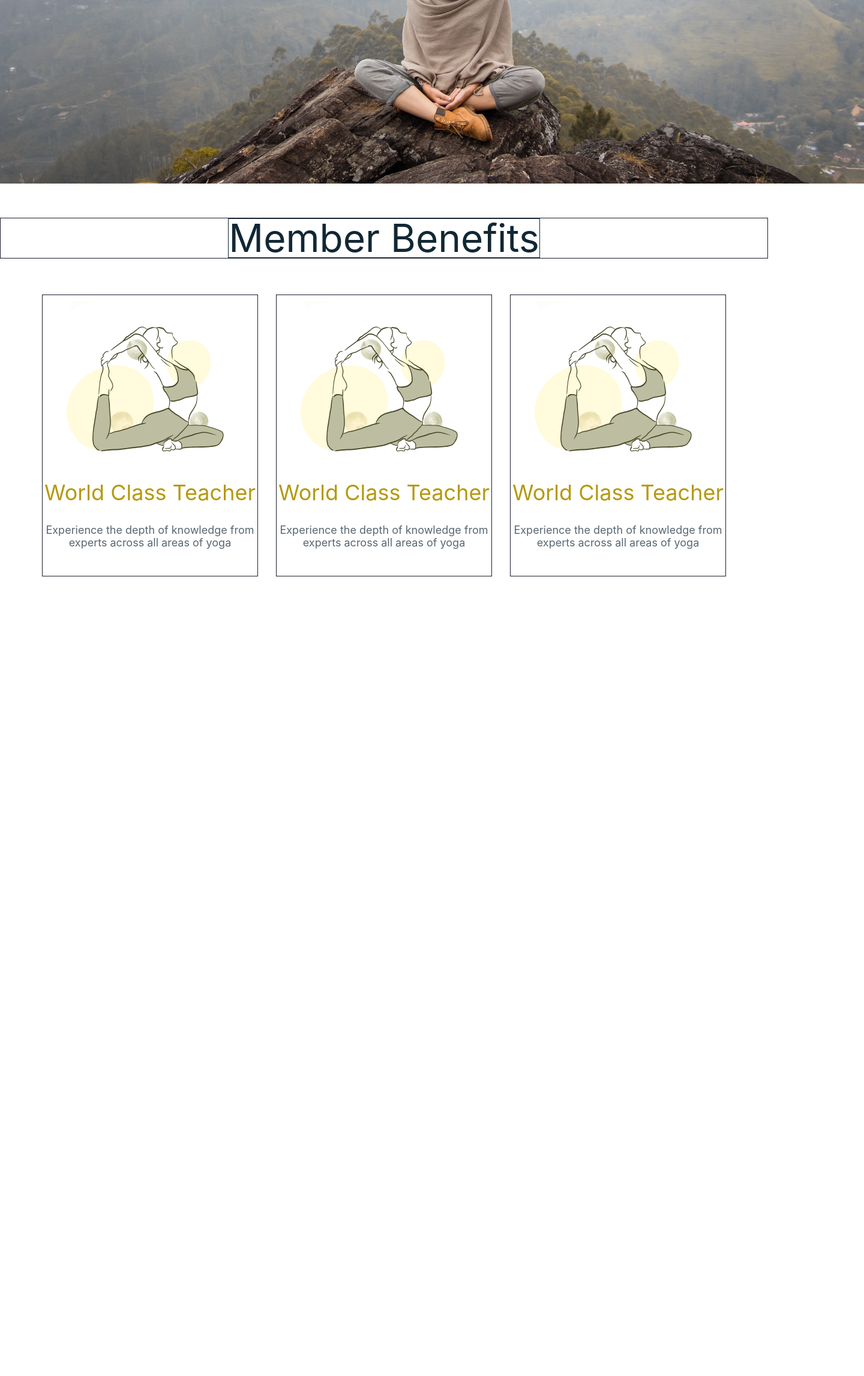
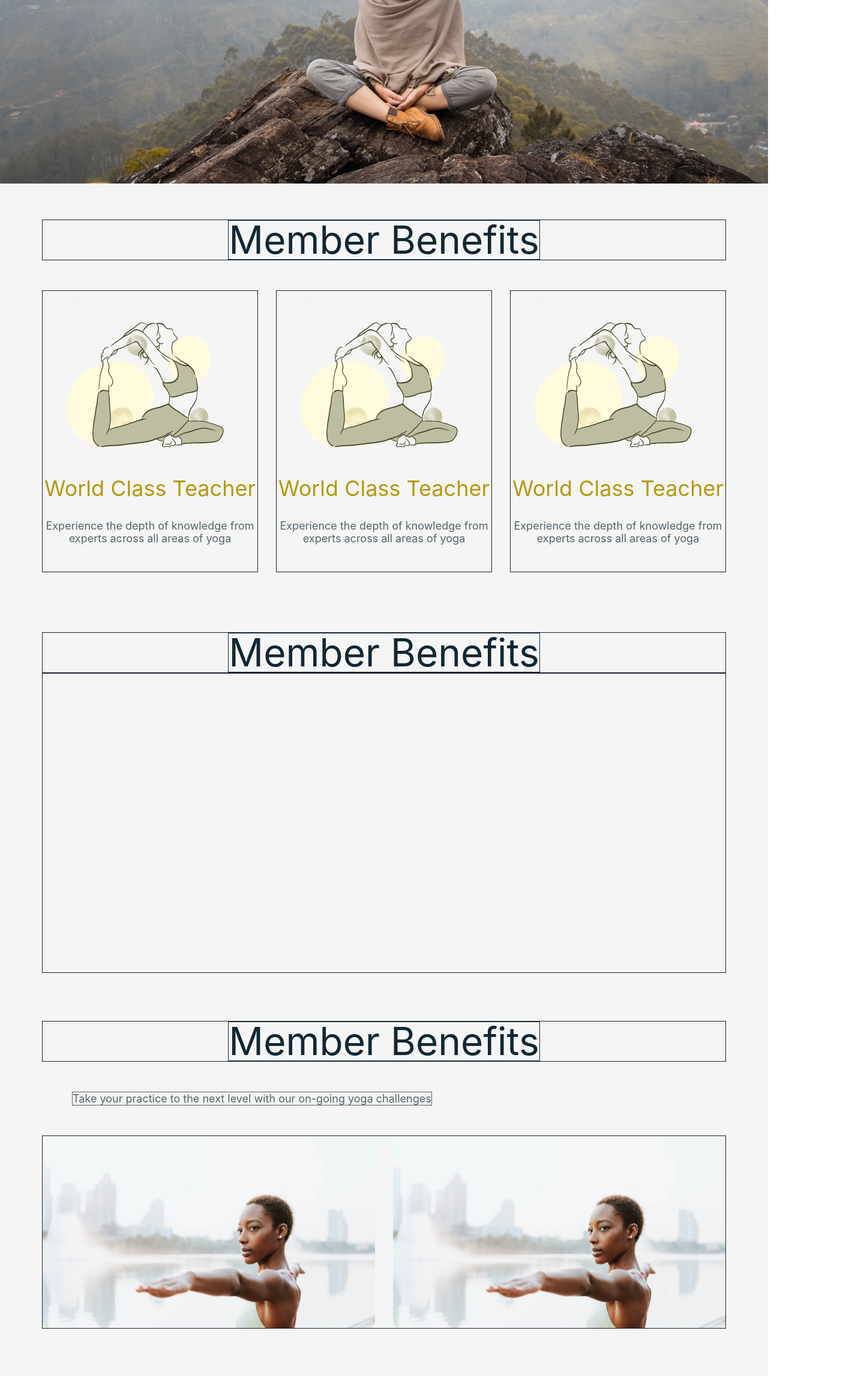
Before and after one commit to antaresdevlight/yoga, a Next.js app: page / in a window 1280 px wide. Shown: the part 467-2761 px from the top of the page at 60% size, 1440 px wide, since content can reach past the window. Before the commit the page ends 1545 px from the top, so only its background shows below. Built offline with nearby package versions, Linux system fonts and the light colour scheme.

Commit message:
new sections

```diff
--- a/pages/index.tsx
+++ b/pages/index.tsx
@@ -2,13 +2,28 @@ import { Flex, Text } from "@chakra-ui/react";
 
 import TopSection from "@/src/sections/TopSection";
 import BenefitsSection from "@/src/sections/BenefitsSection";
+import ChallengeSection from "@/src/sections/ChallengeSection";
+import CoursesSection from "@/src/sections/CoursesSection";
+import TeachersSection from "@/src/sections/TeachersSection";
+import EmpowermentSection from "@/src/sections/EmpowermentSection";
+import ImageAndCardSection from "@/src/sections/ImageAndCardSection";
 
 function Home() {
   return (
-    <Flex direction="column">
+    <Flex direction="column" bg="#f5f5f5">
       <TopSection />
 
       <BenefitsSection />
+
+      <ImageAndCardSection />
+
+      <ChallengeSection />
+
+      <CoursesSection />
+
+      <TeachersSection />
+
+      <EmpowermentSection />
     </Flex>
   );
 }
--- a/src/sections/BenefitsSection/index.tsx
+++ b/src/sections/BenefitsSection/index.tsx
@@ -6,7 +6,8 @@ import CardOne from "@/src/components/CardOne";
 
 function BenefitsSection() {
   return (
-    <Flex direction="column" py="57px">
+    <Flex w="100%" justifyContent="center">
+      <Flex w="100%" maxW="1140px" direction="column" py="60px">
         <HeadingText />
 
         <Flex
@@ -14,7 +15,7 @@ function BenefitsSection() {
           alignItems="center"
           justifyContent="center"
           gap="30px"
-        my="60px"
+          mt="50px"
         >
           <CardOne />
 
@@ -23,6 +24,7 @@ function BenefitsSection() {
           <CardOne />
         </Flex>
       </Flex>
+    </Flex>
   );
 }
 
--- /dev/null
+++ b/src/sections/ChallengeSection/index.tsx
@@ -0,0 +1,23 @@
+import { Flex } from "@chakra-ui/react";
+
+import HeadingText from "@/src/components/HeadingText";
+import SubText from "@/src/components/SubText";
+import HorizontalImage from "@/src/components/HorizontalImage";
+
+function ChallengeSection() {
+  return (
+    <Flex w="100%" justifyContent="center">
+      <Flex w="100%" maxW="1140px" direction="column" py="40px">
+        <HeadingText />
+        <SubText />
+
+        <Flex alignItems="center" justifyContent="space-between" border="1px">
+          <HorizontalImage />
+          <HorizontalImage />
+        </Flex>
+      </Flex>
+    </Flex>
+  );
+}
+
+export default ChallengeSection;
--- /dev/null
+++ b/src/sections/CoursesSection/index.tsx
@@ -0,0 +1,26 @@
+import { Flex } from "@chakra-ui/react";
+
+import HeadingText from "@/src/components/HeadingText";
+import SubText from "@/src/components/SubText";
+import CourseCard from "@/src/components/CourseCard";
+
+function CoursesSection() {
+  return (
+    <Flex w="100%" justifyContent="center">
+      <Flex w="100%" maxW="1140px" direction="column" py="40px">
+        <HeadingText />
+        <SubText />
+
+        <Flex alignItems="center" justifyContent="space-between" border="1px">
+          <CourseCard />
+
+          <CourseCard />
+
+          <CourseCard />
+        </Flex>
+      </Flex>
+    </Flex>
+  );
+}
+
+export default CoursesSection;
--- /dev/null
+++ b/src/sections/EmpowermentSection/index.tsx
@@ -0,0 +1,29 @@
+import { Flex } from "@chakra-ui/react";
+
+import HeadingText from "@/src/components/HeadingText";
+import SubText from "@/src/components/SubText";
+import HorizontalImage from "@/src/components/HorizontalImage";
+import MainButton from "@/src/components/MainButton";
+
+function EmpowermentSection() {
+  return (
+    <Flex w="100%" justifyContent="center">
+      <Flex w="100%" maxW="1140px" direction="column" py="40px">
+        <HeadingText />
+        <SubText />
+
+        <Flex justifyContent="space-between" border="1px">
+          <Flex direction="column">
+            <HeadingText />
+            <SubText />
+            <MainButton />
+          </Flex>
+
+          <HorizontalImage />
+        </Flex>
+      </Flex>
+    </Flex>
+  );
+}
+
+export default EmpowermentSection;
--- /dev/null
+++ b/src/sections/ImageAndCardSection/index.tsx
@@ -0,0 +1,17 @@
+import { Flex } from "@chakra-ui/react";
+
+import HeadingText from "@/src/components/HeadingText";
+
+function ImageAndCardSection() {
+  return (
+    <Flex w="100%" justifyContent="center">
+      <Flex w="100%" maxW="1140px" direction="column" py="40px">
+        <HeadingText />
+
+        <Flex w="100%" h="500px" border="1px"></Flex>
+      </Flex>
+    </Flex>
+  );
+}
+
+export default ImageAndCardSection;
--- /dev/null
+++ b/src/sections/TeachersSection/index.tsx
@@ -0,0 +1,28 @@
+import { Flex } from "@chakra-ui/react";
+
+import HeadingText from "@/src/components/HeadingText";
+import SubText from "@/src/components/SubText";
+import CircleImage from "@/src/components/CircleImage";
+
+function TeachersSection() {
+  return (
+    <Flex w="100%" justifyContent="center">
+      <Flex w="100%" maxW="1140px" direction="column" py="40px">
+        <HeadingText />
+        <SubText />
+
+        <Flex alignItems="center" justifyContent="space-between" border="1px">
+          <CircleImage />
+
+          <CircleImage />
+
+          <CircleImage />
+
+          <CircleImage />
+        </Flex>
+      </Flex>
+    </Flex>
+  );
+}
+
+export default TeachersSection;
--- a/src/sections/TopSection/index.tsx
+++ b/src/sections/TopSection/index.tsx
@@ -4,14 +4,17 @@ import headerBG from "src/assets/headerBG.png";
 
 function TopSection() {
   return (
+    <Flex w="100%" justifyContent="center">
       <Flex
-      w="1440px"
+        w="100%"
+        maxW="3000px"
         h="773px"
         backgroundImage={`url(${headerBG.src})`}
         backgroundSize="cover"
         backgroundPosition="center"
         backgroundRepeat="no-repeat"
       ></Flex>
+    </Flex>
   );
 }
 
```
Lines whose indentation alone changed are shown as unchanged.
